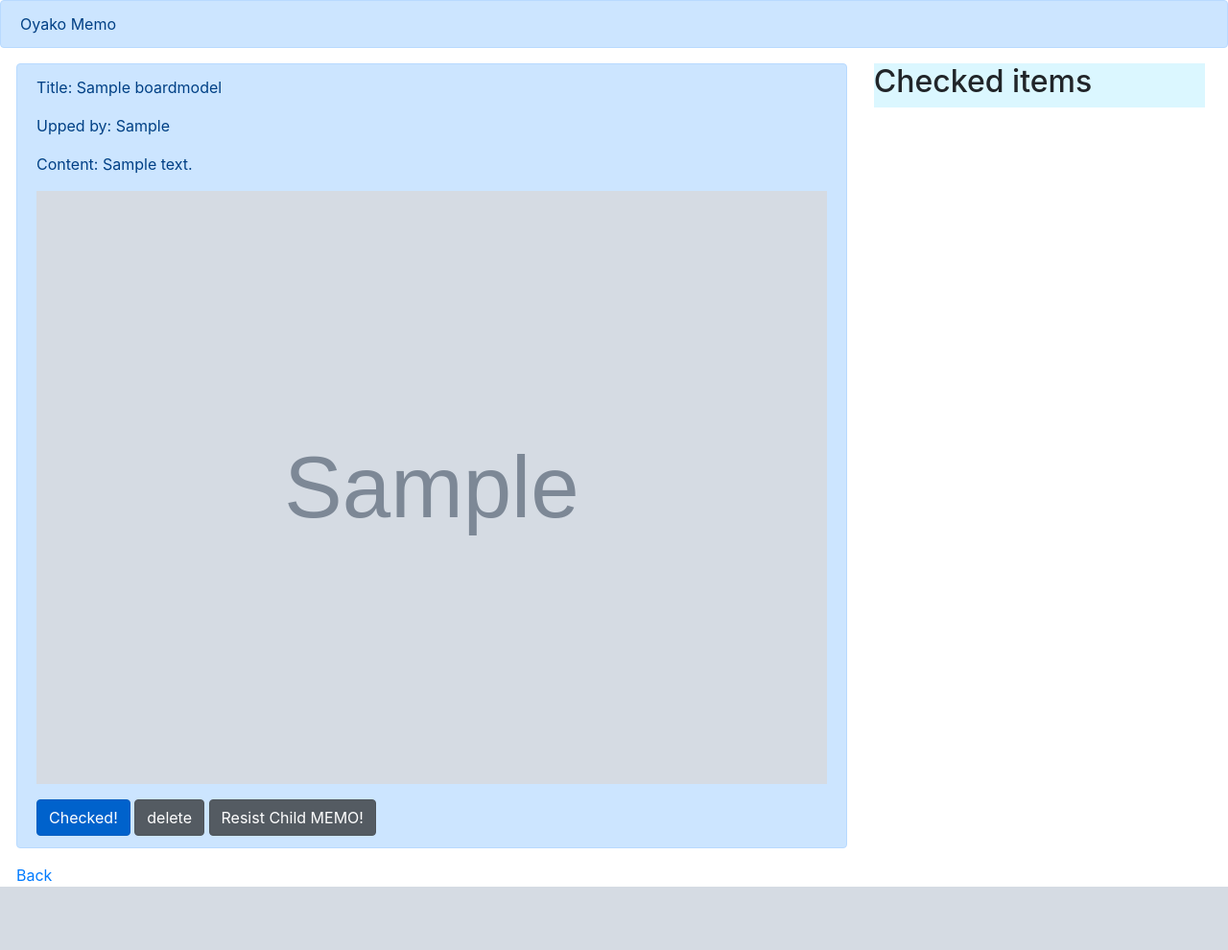
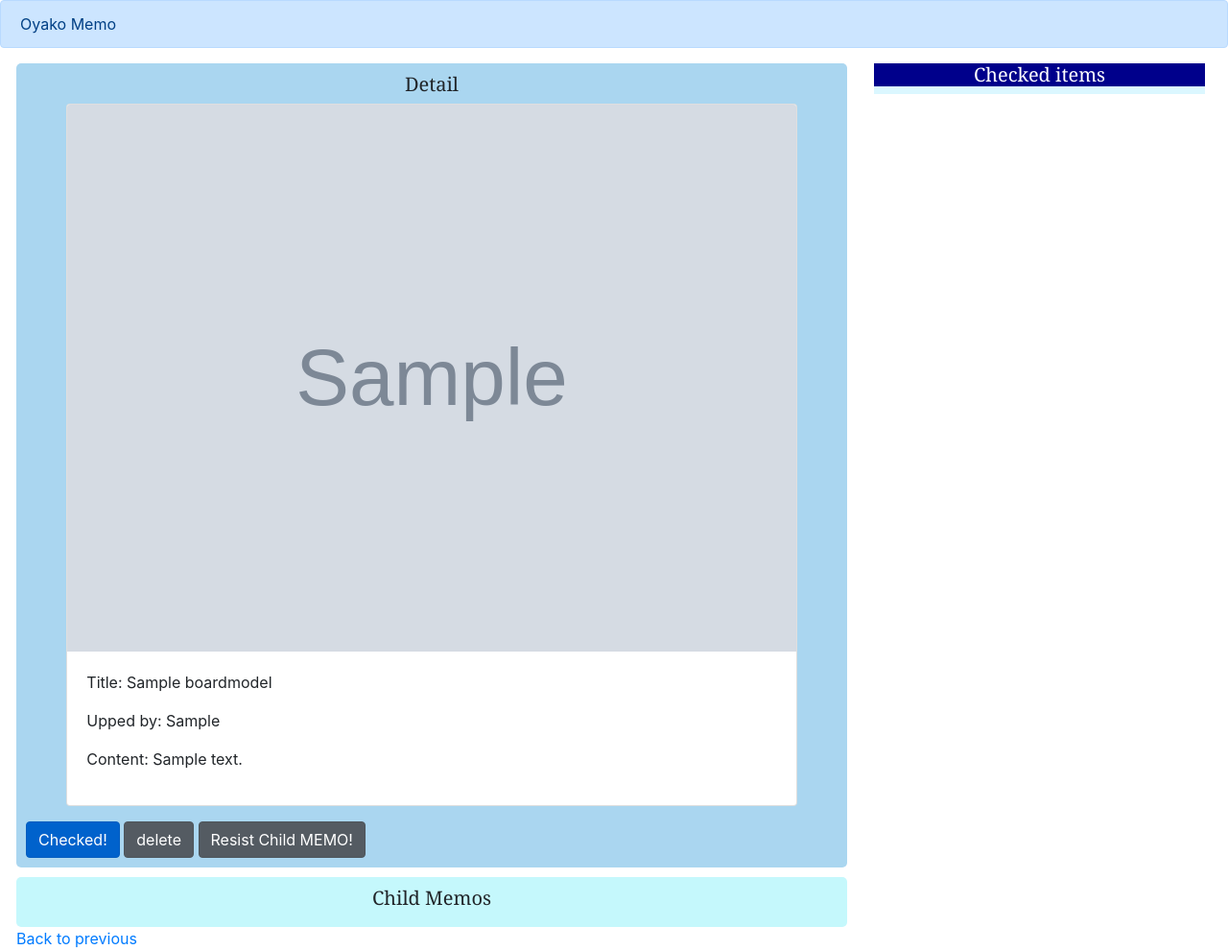
Before and after one commit to matsutake0904/boardproject, a Django app: page /detail/1 in a window 1280 px wide. Shown: the whole page at 96% size. Before the commit the page ends 924 px from the top, so only its background shows below. Run offline with Django 3.2, Linux system fonts and the light colour scheme; tables that the repository leaves empty hold one stand-in row (values such as "Sample post"); grey boxes marked "Sample" are stand-in pictures; some libraries are stand-ins or nearby versions.

Commit message:
2021_01_09_3

```diff
--- a/boardapp/views.py
+++ b/boardapp/views.py
@@ -4,7 +4,7 @@ from django.contrib.auth import login, authenticate, logout
 from .models import BoardModel
 from django.contrib.auth.decorators import login_required
 from django.views.generic import CreateView, DeleteView
-from django.urls import reverse_lazy
+from django.urls import reverse_lazy, reverse
 import logging
 import sys
 
@@ -103,7 +103,14 @@ class BoardCreate(CreateView):
     model = BoardModel
     branch = 0
     fields = ('title', 'content', 'auther' , 'images', 'branch')
-    success_url = reverse_lazy('list')
+    # success_url = reverse_lazy('list')
+    def get_success_url(self):
+        if self.request.POST.get('branch') == 0:
+            print('branch == ' + str(self.request.POST.get('branch')))
+            return reverse('list')
+        else:
+            print('branch == ' + str(self.request.POST.get('branch')))
+            return reverse('detail', kwargs={"pk": self.request.POST.get('branch')})
 
     def get_context_data(self, **kwargs):
         context = super().get_context_data(**kwargs)
--- a/static/css/style.css
+++ b/static/css/style.css
@@ -146,3 +151,38 @@ body {
   color:rgba(255, 0, 0, 0.671);
   text-align: center;
 }
+
+
+
+/* Detail css */
+.parent_item{
+  width: 100%;
+  background-color: rgb(170, 214, 240);
+  border-radius: 5px;
+  padding: 10px 10px 10px 10px;
+
+}
+
+.child_items{
+  margin-top: 10px;
+  width: 100%;
+  background-color: rgb(197, 248, 252);
+  border-radius: 5px;
+  padding: 10px 10px 10px 10px;
+}
+.child_item{
+  margin: 5px auto;
+  width: 90%;
+
+}
+
+.parent_header {
+  font-size: 20px;
+  font-family: Cambria, Cochin, Georgia, Times, 'Times New Roman', serif;
+  text-align: center;
+}
+.child_header {
+  font-size: 20px;
+  font-family: Cambria, Cochin, Georgia, Times, 'Times New Roman', serif;
+  text-align: center;
+}
--- a/template/detail.html
+++ b/template/detail.html
@@ -13,15 +13,20 @@
 
 {% block content %}
 <div class='container'>
-    <div class="alert alert-primary" role="success">
+  <div class="parent_item" >
+    <h1 class="parent_header">Detail</h1>
+    <div class="card mb-3  mx-auto" style="width: 90% ">
+    {% if object.images != "" %}
+    <img class="bd-placeholder-img card-img-top"  src="{{object.images.url}}" preserveAspectRatio="xMidYMid slice" focusable="false" role="img" aria-label="Placeholder: Image cap"></img>
+    {% else %}
+    <svg class="bd-placeholder-img card-img-top" width="100%" height="180" xmlns="http://www.w3.org/2000/svg" preserveAspectRatio="xMidYMid slice" focusable="false" role="img" aria-label="Placeholder: Image cap"><title>Placeholder</title><rect width="100%" height="100%" fill="#868e96"/><text x="50%" y="50%" fill="#dee2e6" dy=".3em">Image cap</text></svg>
+    {% endif %}
+      <div class="card-body">
         <p>Title: {{object.title}}</p>
         <p>Upped by: {{object.auther}}</p>
         <p>Content: {{object.content}}</p>
-       {% if object.images != "" %}
-       <p>
-           <img src="{{object.images.url}}" width=100%>
-       </p>
-       {% endif %}
+    </div>
+  </div>
     {% if object.checked %}
     <a href="{% url 'checked_del' object.pk %}" class='btn btn-primary active' role="button" aria-pressed="true" >Checked!</a>
   {% else %}
@@ -29,11 +34,15 @@
   {% endif%}
    <a href="{% url 'delete' object.pk %}" class='btn btn-secondary active' role="button" aria-pressed="true" >delete</a>
   <a href="{% url 'create' object.pk %}" class='btn btn-secondary active' role="button" aria-pressed="true" >Resist Child MEMO!</a>
+
   </div>
+
+  <div class= "child_items">
+    <h1 class="child_header">Child Memos</h1>
   {% for item in object_list %}
   {% if item.branch == object.pk and not item.checked %}
   <div class="
-  alert alert-primary" role="success">
+  alert alert-primary child_item" role="success">
      <p>Title:<a href="{% url 'detail' item.pk %}">{{item.title}}</a></p>
      <p>Upped by: {{item.auther}}</p>
      <a href="{% url 'checked_del' item.pk %}" class='btn btn-secondary active' role="button" aria-pressed="true" >Checked!</a>
@@ -42,18 +51,23 @@
   </div>
   {% endif%}
   {% endfor %}
-  <a href="{% url 'list' %}">Back </a>
+  </div>
+  {% if object.branch == 0 %}
+    <a href="{% url 'list' %}">Back to list</a>
+  {% else %}
+    <a href="{% url 'detail' object.branch %}">Back to previous</a>
+  {% endif %}
 </div>
 {% endblock content %}
 
 {% block sidebar%}
-<div class ="sidevar-top">
-  <h2 >Checked items</h2></div>
+<h1 class= "sidebar-top ">Checked items</h1>
 {% for item in object_list %}
 {% if item.checked %}
   {% if item.auther == user.username and item.branch == object.pk %}
-  <div class="alert alert-primary" role="success">
+  <div class="alert alert-primary side_item" role="success">
     <p>Title:<a href="{% url 'detail' item.pk %}">{{item.title}}</a></p>
+  </div>
 </div>
   {% endif %}
 {% endif %}
```
Also changed, not shown: other parts of static/css/style.css (+50 -45 lines). Lines whose indentation alone changed are shown as unchanged.
